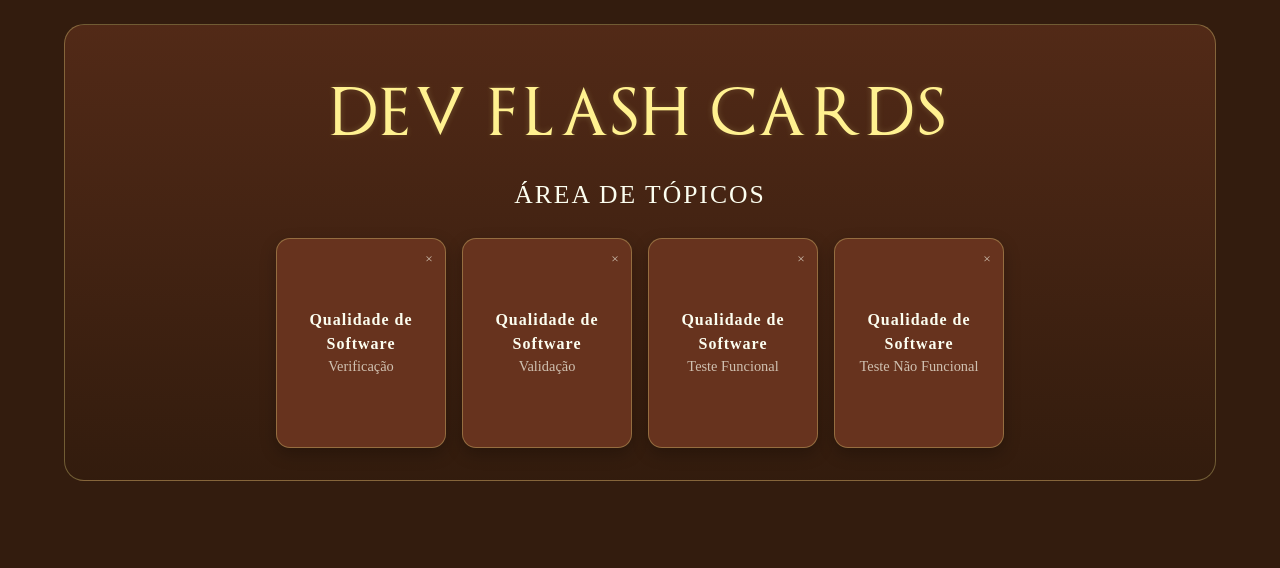
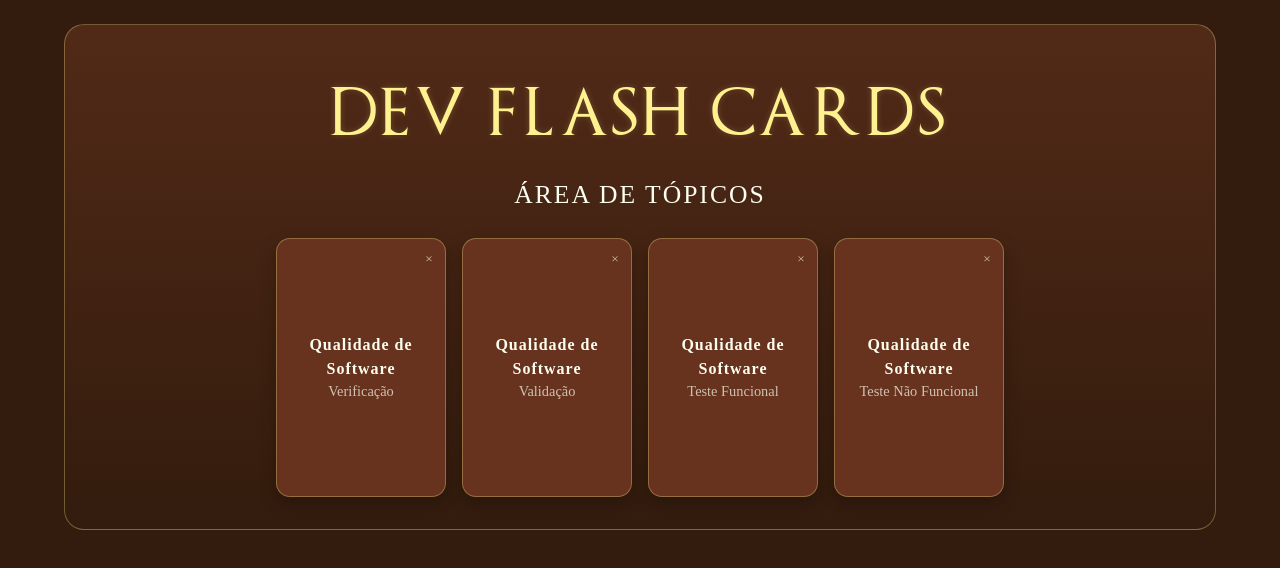
Before and after one commit to kalvinkm/dev-flashcards, a React (Vite) app: page / in a window 1280 px wide. Shown: the top 568 px of the page. Built offline with nearby package versions, Linux system fonts and the light colour scheme; a web font is replaced by a local one.

Commit message:
:sparkles: feat(flashcards): implement flip card with back content and refined scroll behavior

```diff
--- a/src/components/AreaCard/index.css
+++ b/src/components/AreaCard/index.css
@@ -13,11 +13,75 @@
   user-select: none;
   box-shadow: var(--shadow-card);
   will-change: transform;
+  perspective: 1000px;
   transition:
     transform var(--transition-fast),
     background-color var(--transition-fast),
     border-color var(--transition-fast),
     box-shadow var(--transition-fast);
+}
+
+.area-card-inner {
+  position: relative;
+  width: 170px;
+  aspect-ratio: 170 / 260;
+  transition: transform 0.6s;
+  transform-style: preserve-3d;
+}
+
+.area-card.flipped .area-card-inner {
+  transform: rotateY(180deg);
+}
+
+.area-card-front,
+.area-card-back {
+  position: absolute;
+  width: 100%;
+  height: 100%;
+  backface-visibility: hidden;
+  border-radius: var(--radius-md);
+}
+
+.area-card-front {
+  display: flex;
+  flex-direction: column;
+  justify-content: center;
+}
+
+.area-card-back {
+  transform: rotateY(180deg);
+  overflow-y: auto;
+  padding: var(--spacing-sm);
+  overflow-y: auto;
+  scrollbar-width: none;
+  overscroll-behavior: contain;
+  mask-image: linear-gradient(
+    to bottom,
+    transparent 0%,
+    black 10%,
+    black 90%,
+    transparent 100%
+  );
+}
+
+.area-card-back-content {
+  font-size: 0.85rem;
+  line-height: 1.35;
+}
+
+.area-card-back-content ul {
+  padding-left: 16px;
+  margin: 6px 0;
+}
+
+.area-card-section {
+  margin-top: 8px;
+}
+
+.area-card-question {
+  font-size: 0.95rem;
+  font-weight: var(--font-weight-semibold);
+  margin-bottom: 8px;
 }
 
 .area-card-content {
--- a/src/components/AreaCard/index.tsx
+++ b/src/components/AreaCard/index.tsx
@@ -1,9 +1,15 @@
+import { useState } from 'react'
 import './index.css'
 
 type AreaCardProps = {
   title: string
   heraldic?: string
   topic?: string
+  back?: {
+    keyQuestion: string
+    characteristics: string[]
+    examples: string[]
+  }
   onDoubleClick?: () => void
   onDelete?: () => void
 }
@@ -12,19 +18,26 @@ export function AreaCard({
   title,
   heraldic,
   topic,
-  onDoubleClick,
+  back,
+  /* onDoubleClick, */
   onDelete,
 }: AreaCardProps) {
+  const [flipped, setFlipped] = useState(false)
+
+  function handleFlip() {
+    setFlipped((prev) => !prev)
+  }
+
   return (
     <div
-      className="area-card"
-      onClick={onDoubleClick}
+      className={`area-card ${flipped ? 'flipped' : ''}`}
+      onClick={handleFlip}
       role="button"
       tabIndex={0}
       onKeyDown={(e) => {
         if (e.key === 'Enter' || e.key === ' ') {
           e.preventDefault()
-          onDoubleClick?.()
+          handleFlip()
         }
       }}
     >
@@ -42,6 +55,9 @@ export function AreaCard({
         </button>
       )}
 
+      <div className="area-card-inner">
+        {/* FRONT */}
+        <div className="area-card-front">
           <div className="area-card-content">
             <span className="area-card-title">{title}</span>
 
@@ -56,5 +72,34 @@ export function AreaCard({
             {topic && <span className="area-card-topic">{topic}</span>}
           </div>
         </div>
+
+        {/* BACK */}
+        <div className="area-card-back">
+          {back && (
+            <div className="area-card-back-content">
+              <h4 className="area-card-question">{back.keyQuestion}</h4>
+
+              <div className="area-card-section">
+                <strong>Características</strong>
+                <ul>
+                  {back.characteristics.map((item, index) => (
+                    <li key={index}>{item}</li>
+                  ))}
+                </ul>
+              </div>
+
+              <div className="area-card-section">
+                <strong>Exemplos</strong>
+                <ul>
+                  {back.examples.map((example, index) => (
+                    <li key={index}>{example}</li>
+                  ))}
+                </ul>
+              </div>
+            </div>
+          )}
+        </div>
+      </div>
+    </div>
   )
 }
--- a/src/components/AreasSection/index.tsx
+++ b/src/components/AreasSection/index.tsx
@@ -8,6 +8,11 @@ import './index.css'
 type AreaCardData = {
   id: string
   title: string
+  back: {
+    keyQuestion: string
+    characteristics: string[]
+    examples: string[]
+  }
 }
 
 type Area = {
@@ -96,6 +101,7 @@ export function AreasSection() {
               title={area.title}
               heraldic={area.heraldic ?? undefined}
               topic={card.title}
+              back={card.back}
               onDoubleClick={() => setEditingId(area.id)}
               onDelete={() => handleDelete(area.id)}
             />
```
Lines whose indentation alone changed are shown as unchanged.
